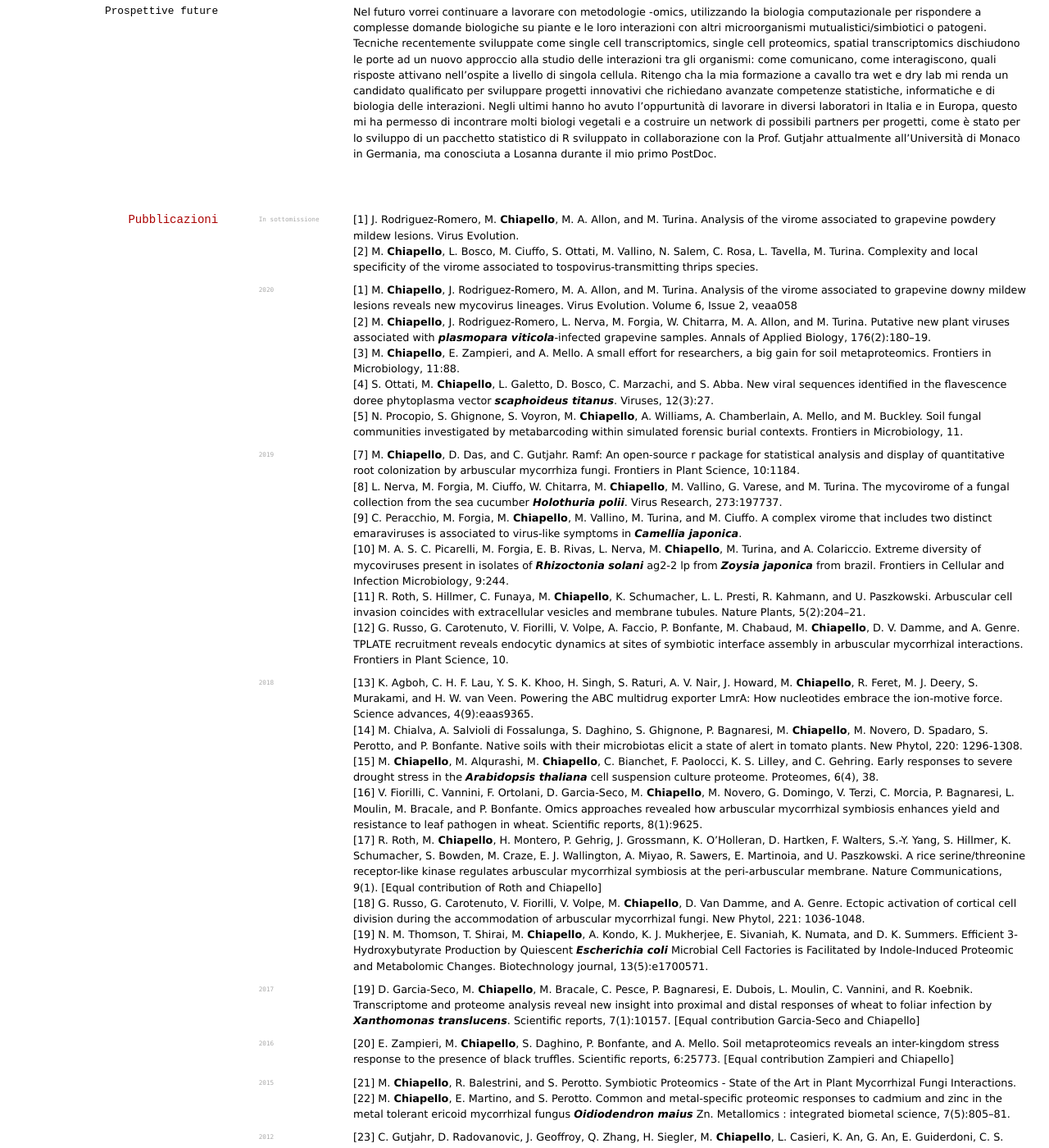
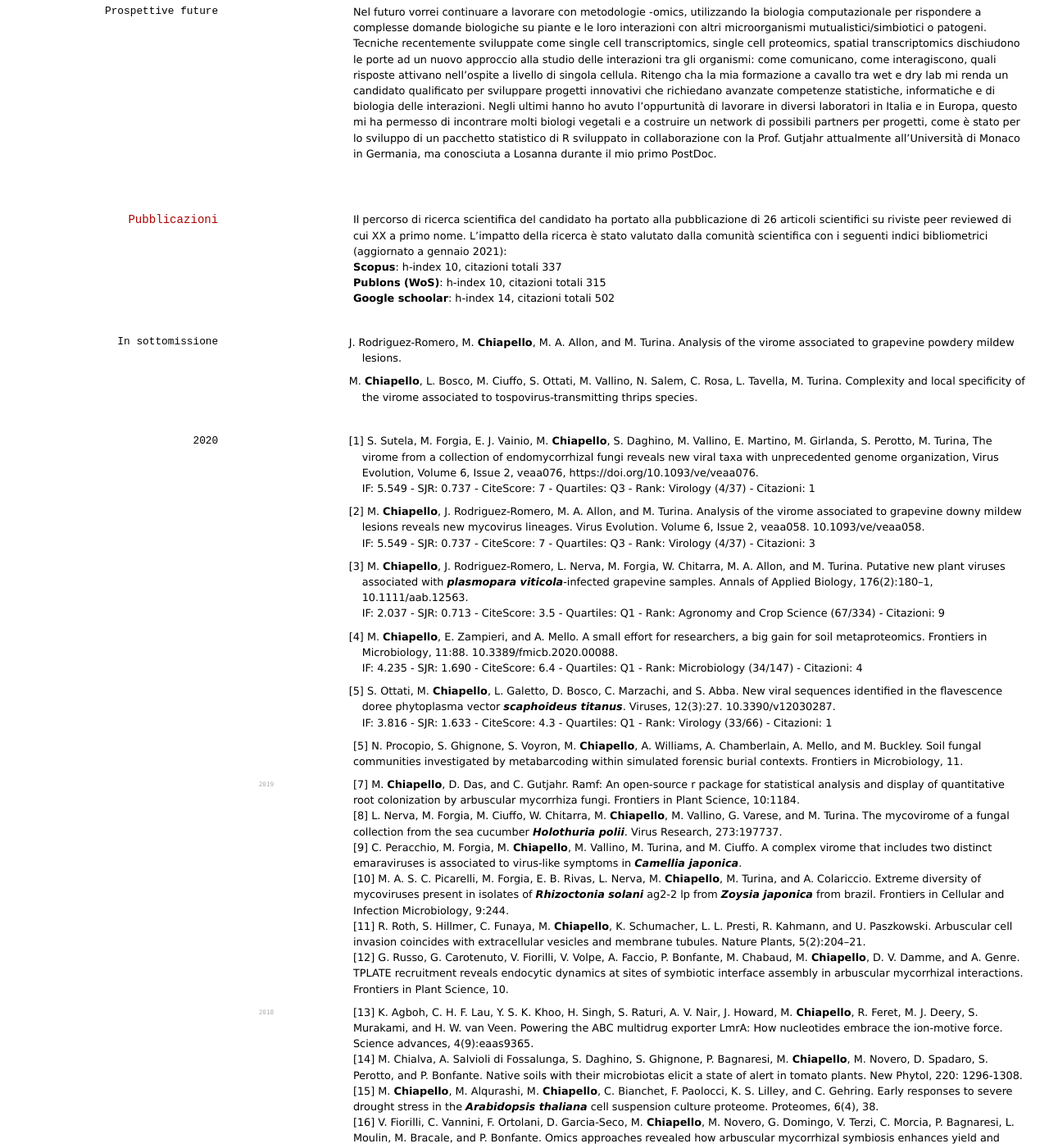
Before and after one commit to elipapa/markdown-cv, a Jekyll site: the page built from index.md, in a window 1280 px wide and 1400 px high, scrolled down 6333 px. Shown: the whole window at 82% size. Built offline with Jekyll 4.4.1, drawn with Linux system fonts in a browser that asks for light colours.

Commit message:
Updating all the Pubblications

```diff
--- a/index.md
+++ b/index.md
@@ -407,28 +407,54 @@ Phage search in insect vector microbiome - PHASER, DISBA project, CNR, Istituto
 Nel futuro vorrei continuare a lavorare con metodologie -omics, utilizzando la biologia computazionale per rispondere a complesse domande biologiche su piante e le loro interazioni con altri microorganismi mutualistici/simbiotici o patogeni. Tecniche recentemente sviluppate come single cell transcriptomics, single cell proteomics, spatial transcriptomics dischiudono le porte ad un nuovo approccio alla studio delle interazioni tra gli organismi: come comunicano, come interagiscono, quali risposte attivano nell'ospite a livello di singola cellula. Ritengo cha la mia formazione a cavallo tra wet e dry lab mi renda un candidato qualificato per sviluppare progetti innovativi che richiedano avanzate competenze statistiche, informatiche e di biologia delle interazioni. Negli ultimi hanno ho avuto l'oppurtunità di lavorare in diversi laboratori in Italia e in Europa, questo mi ha permesso di  incontrare molti biologi vegetali e a costruire un network di possibili partners per progetti, come è stato per lo sviluppo di un pacchetto statistico di R sviluppato in collaborazione con la Prof. Gutjahr attualmente all'Università di Monaco in Germania, ma conosciuta a Losanna durante il mio primo PostDoc.
 
 ## Pubblicazioni
-`In sottomissione`
-[1] J. Rodriguez-Romero, M. <strong>Chiapello</strong>, M.
+
+Il percorso di ricerca scientifica del candidato ha portato alla pubblicazione di 26 articoli scientifici
+ su riviste peer reviewed di cui XX a primo nome.
+L'impatto della ricerca è stato valutato dalla comunità scientifica con i seguenti indici bibliometrici (aggiornato a gennaio 2021):
+**Scopus**: h-index 10, citazioni totali 337
+**Publons (WoS)**: h-index 10, citazioni totali 315
+**Google schoolar**: h-index 14, citazioni totali 502
+
+
+
+### In sottomissione
+1. J. Rodriguez-Romero, M. <strong>Chiapello</strong>, M.
 A. Allon, and M. Turina. Analysis of the virome associated to grapevine powdery
-mildew lesions. Virus Evolution.
-[2] M. <strong>Chiapello</strong>, L.
+mildew lesions.
+
+1.  M. <strong>Chiapello</strong>, L.
 Bosco, M. Ciuffo, S. Ottati, M. Vallino, N. Salem, C. Rosa, L. Tavella, M.
 Turina. Complexity and local specificity of the virome associated to
 tospovirus-transmitting thrips species.
 
-`2020`
-[1] M. <strong>Chiapello</strong>, J. Rodriguez-Romero, M. A. Allon, and
+### 2020
+1. [1] S. Sutela, M. Forgia, E. J. Vainio, M. **Chiapello**, S. Daghino, M. Vallino, E. Martino, M. Girlanda, S. Perotto, M. Turina, The virome from a collection of endomycorrhizal fungi reveals new viral taxa with unprecedented genome organization, Virus Evolution, Volume 6, Issue 2, veaa076, https://doi.org/10.1093/ve/veaa076.
+IF: 5.549 - SJR: 0.737 - CiteScore: 7 - Quartiles: Q3 - Rank: Virology (4/37) -  Citazioni: 1
+
+1. [2] M. <strong>Chiapello</strong>, J. Rodriguez-Romero, M. A. Allon, and
 M. Turina. Analysis of the virome associated to grapevine downy mildew lesions
-reveals new mycovirus lineages. Virus Evolution. Volume 6, Issue 2, veaa058
-[2] M. <strong>Chiapello</strong>, J. Rodriguez-Romero, L. Nerva, M. Forgia, W.
+reveals new mycovirus lineages. Virus Evolution. Volume 6, Issue 2, veaa058. 10.1093/ve/veaa058.
+IF: 5.549 - SJR: 0.737 - CiteScore: 7 - Quartiles: Q3 - Rank: Virology (4/37) -  Citazioni: 3
+
+1. [3] M. <strong>Chiapello</strong>, J. Rodriguez-Romero, L. Nerva, M. Forgia, W.
 Chitarra, M. A. Allon, and M. Turina. Putative new plant viruses associated
 with *plasmopara viticola*-infected grapevine samples. Annals of Applied
-Biology, 176(2):180–19.
-[3] M. <strong>Chiapello</strong>, E. Zampieri, and A. Mello. A small effort for researchers, a big gain for soil
-metaproteomics. Frontiers in Microbiology, 11:88.
-[4] S. Ottati, M. <strong>Chiapello</strong>, L. Galetto, D. Bosco, C. Marzachi, and S. Abba. New
+Biology, 176(2):180–1, 10.1111/aab.12563.
+IF: 2.037 - SJR:  0.713 - CiteScore: 3.5 - Quartiles: Q1 - Rank: Agronomy and Crop Science (67/334) - Citazioni: 9
+
+1. [4] M. <strong>Chiapello</strong>, E. Zampieri, and A. Mello. A small effort for researchers, a big gain for soil
+metaproteomics. Frontiers in Microbiology, 11:88. 10.3389/fmicb.2020.00088.
+IF: 4.235 - SJR:  1.690 - CiteScore: 6.4 - Quartiles: Q1 - Rank: Microbiology (34/147) - Citazioni: 4
+
+1. [5] S. Ottati, M. <strong>Chiapello</strong>, L. Galetto, D. Bosco, C. Marzachi, and S. Abba. New
 viral sequences identified in the flavescence doree phytoplasma vector
-*scaphoideus titanus*. Viruses, 12(3):27.
+*scaphoideus titanus*. Viruses, 12(3):27. 10.3390/v12030287.
+IF: 3.816 - SJR:  1.633 - CiteScore: 4.3 - Quartiles: Q1 - Rank: Virology (33/66) - Citazioni: 1
+
+
+
+
+
 [5] N. Procopio, S. Ghignone, S. Voyron, M. <strong>Chiapello</strong>, A. Williams, A. Chamberlain, A. Mello,
 and M. Buckley. Soil fungal communities investigated by metabarcoding within
 simulated forensic burial contexts. Frontiers in Microbiology, 11.
```
Also changed, not shown: 3 other files.
